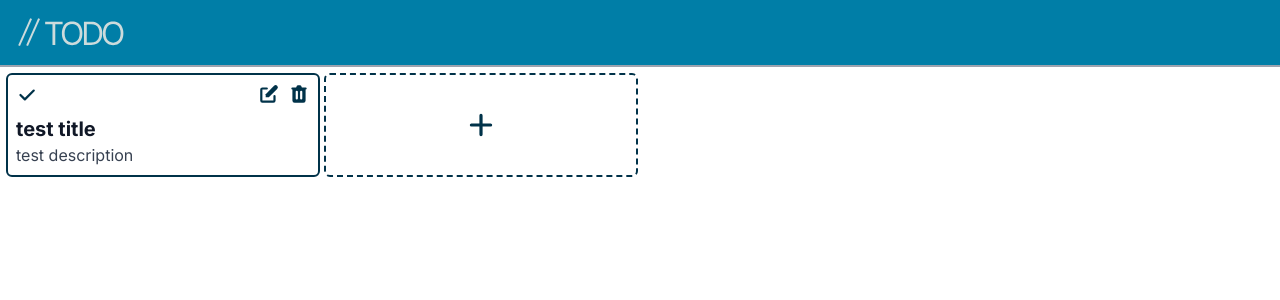
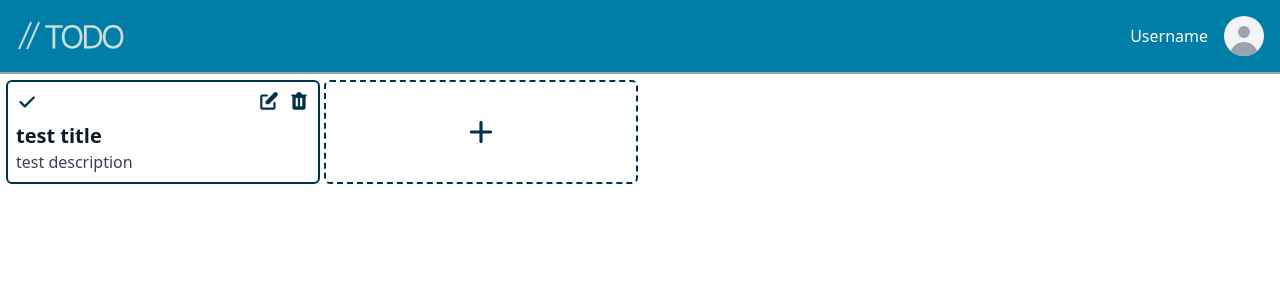
Before and after one commit to Wallace-F-Rosa/todo-web, a Next.js app: page / in a window 1280 px wide. Shown: the top 300 px of the page. Built offline with nearby package versions, Linux system fonts and the light colour scheme.

Commit message:
feature: create directory pages to organize app pages

```diff
--- a/app/page.tsx
+++ b/pages/index.tsx
@@ -1,8 +1,8 @@
 'use client'
 import Navbar from '@/components/Navbar'
 import CardContainer from '@/components/CardContainer'
-import './globals.css'
-import { TaskDTO } from './dto/task.dto'
+import '@/app/globals.css'
+import { TaskDTO } from '@/app/dto/task.dto'
 import { useState } from 'react'
 
 export default function Home() {
@@ -19,7 +19,7 @@ export default function Home() {
     let [tasks, setTasks] = useState(data)
     return (
         <main className='h-screen w-screen bg-white'>
-            <Navbar />
+            <Navbar variant={'logged'} />
             <CardContainer cardsData={tasks} setCardsData={setTasks} />
         </main>
     )
```
